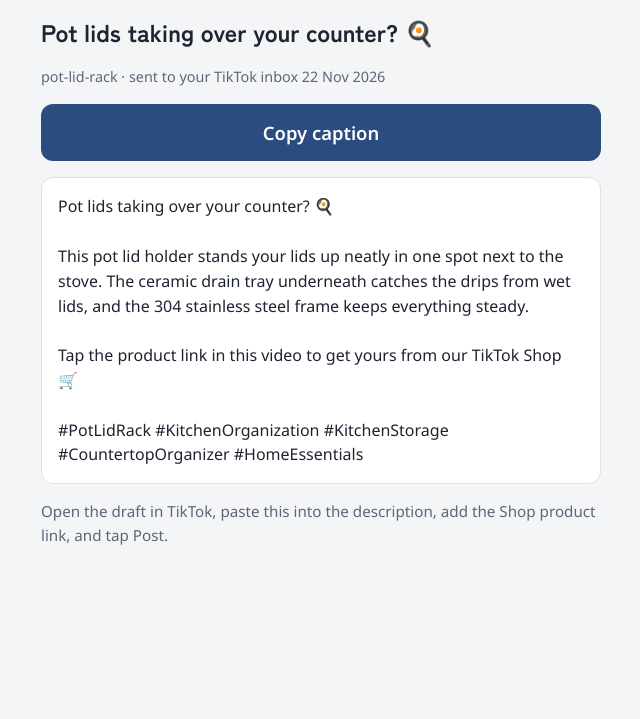
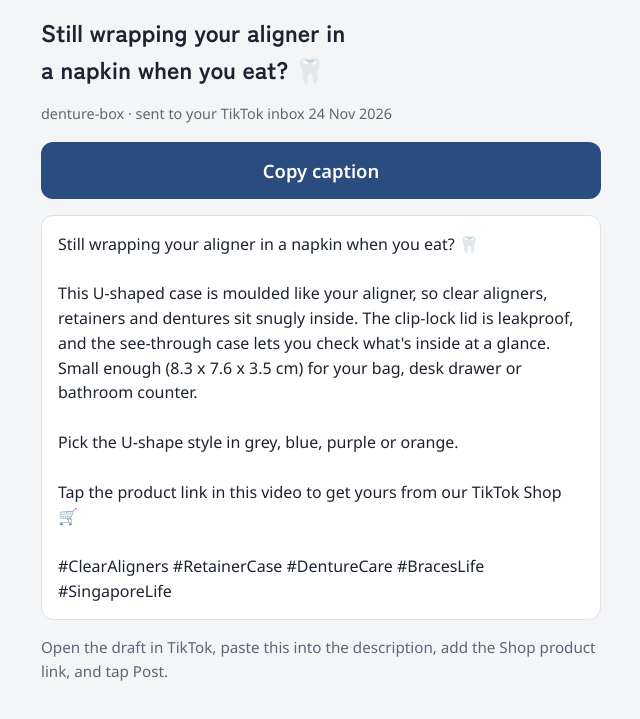
Before and after one commit to ReallyGoodOrNot/nihombashi, a plain HTML site: page index.html in a window 1280 px wide. Shown: the part 47-766 px from the top of the page, without its empty margins (319-959 px from the left). Drawn offline with Linux system fonts and the light colour scheme.

Commit message:
TikTok caption: denture-box

```diff
--- a/index.html
+++ b/index.html
@@ -34,16 +34,18 @@ pre { margin: 0; white-space: pre-wrap; overflow-wrap: anywhere; font: 1rem/1.55
 </style></head><body>
 <main>
   <p class="brand">NIHOMBASHI</p>
-  <h1 id="product">Pot lids taking over your counter? 🍳</h1>
-  <p class="meta" id="sent">pot-lid-rack · sent to your TikTok inbox 22 Nov 2026</p>
+  <h1 id="product">Still wrapping your aligner in a napkin when you eat? 🦷</h1>
+  <p class="meta" id="sent">denture-box · sent to your TikTok inbox 24 Nov 2026</p>
   <button type="button" id="copy">Copy caption</button>
-  <pre id="cap" tabindex="0">Pot lids taking over your counter? 🍳
+  <pre id="cap" tabindex="0">Still wrapping your aligner in a napkin when you eat? 🦷
 
-This pot lid holder stands your lids up neatly in one spot next to the stove. The ceramic drain tray underneath catches the drips from wet lids, and the 304 stainless steel frame keeps everything steady.
+This U-shaped case is moulded like your aligner, so clear aligners, retainers and dentures sit snugly inside. The clip-lock lid is leakproof, and the see-through case lets you check what's inside at a glance. Small enough (8.3 x 7.6 x 3.5 cm) for your bag, desk drawer or bathroom counter.
+
+Pick the U-shape style in grey, blue, purple or orange.
 
 Tap the product link in this video to get yours from our TikTok Shop 🛒
 
-#PotLidRack #KitchenOrganization #KitchenStorage #CountertopOrganizer #HomeEssentials</pre>
+#ClearAligners #RetainerCase #DentureCare #BracesLife #SingaporeLife</pre>
   <p class="steps">Open the draft in TikTok, paste this into the description, add the Shop product link, and tap Post.</p>
 </main>
 <script>
```
